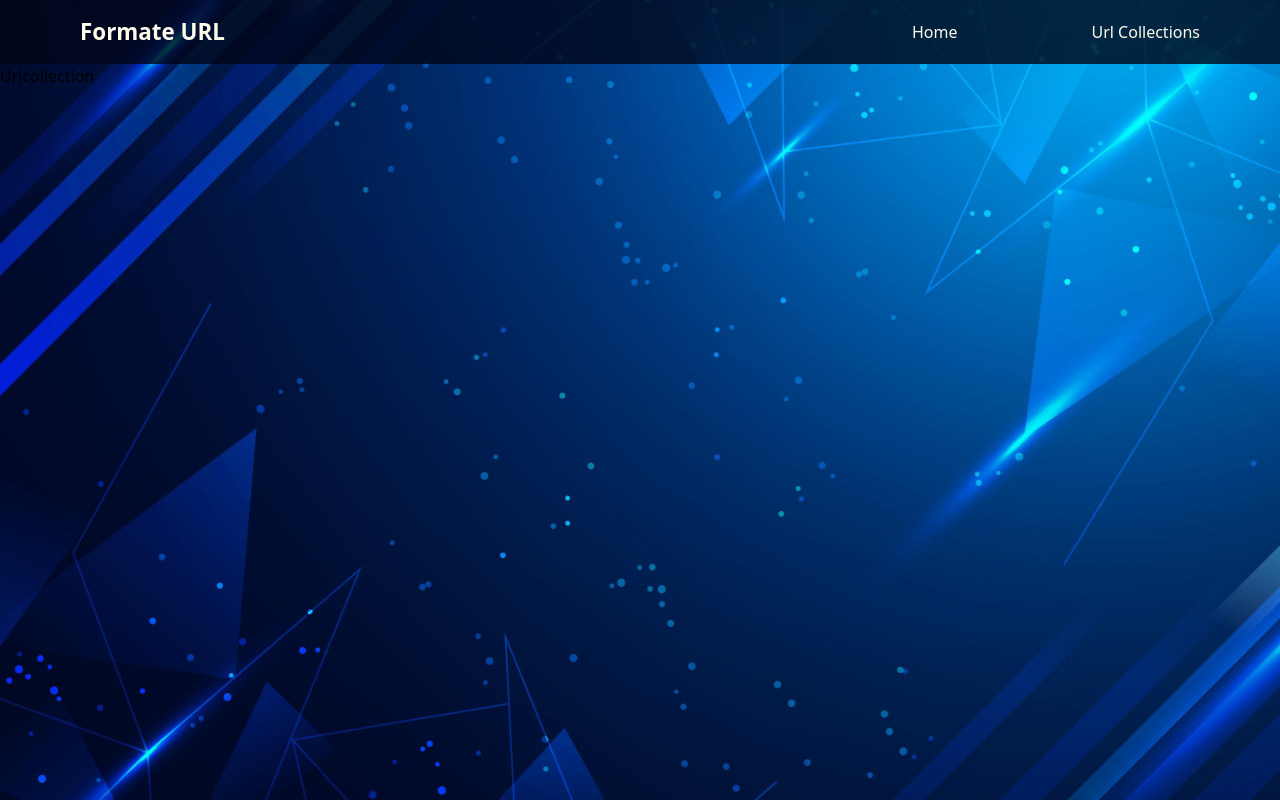
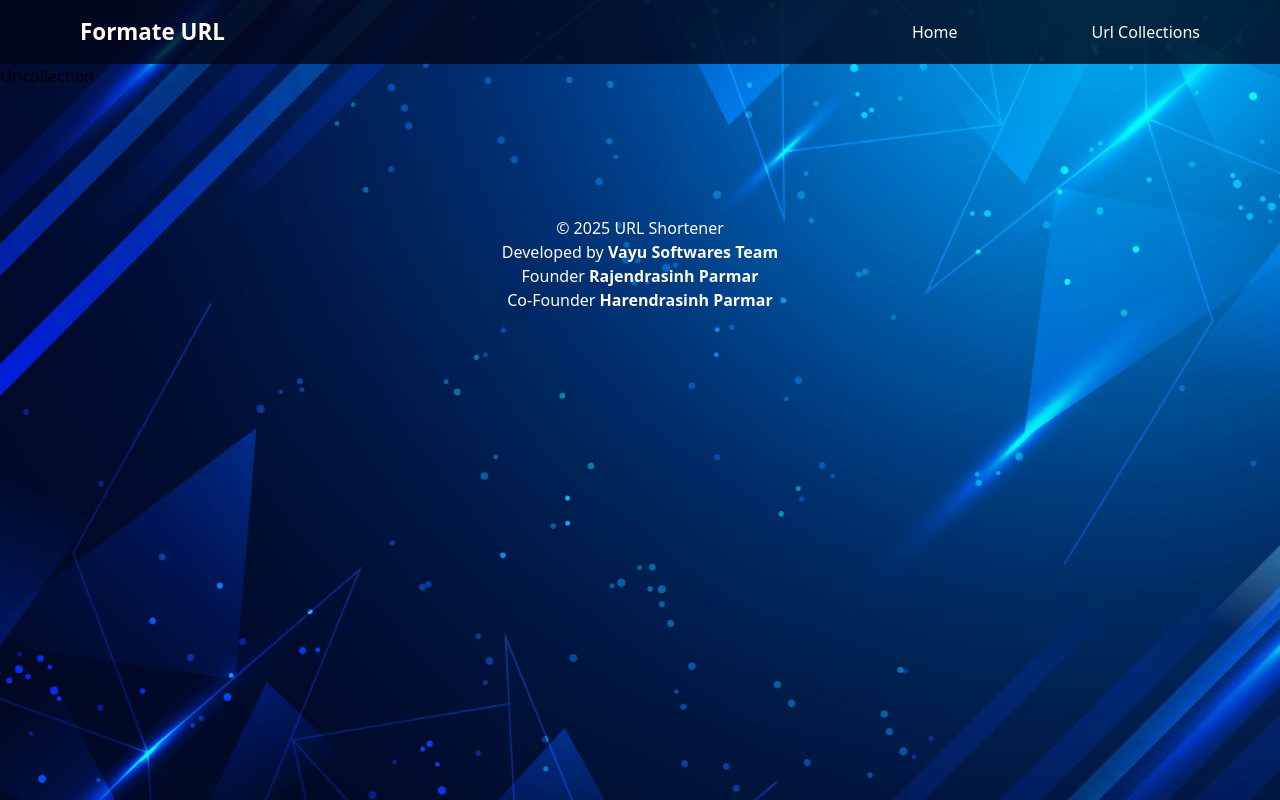
Before and after one commit to harendrasinp/UrlShortner, a React (Vite) app: page /urls-collection in a window 1280 px wide. Built offline with nearby package versions, Linux system fonts and the light colour scheme.

Commit message:
add footer

```diff
--- a/src/Component/Error.jsx
+++ b/src/Component/Error.jsx
@@ -10,7 +10,7 @@ export const Error = () => {
                 </svg>
                 <span class="sr-only">Info</span>
                 <div>
-                    <span class="font-medium">{message} To Formate</span>
+                    <span class="font-medium">{message}</span>
                 </div>
             </div>
         </div>
--- /dev/null
+++ b/src/Component/Footer.jsx
@@ -0,0 +1,12 @@
+import React from 'react'
+
+export const Footer = () => {
+    return (
+        <footer className='w-full h-[4rem] mt-[9rem] text-amber-50 flex justify-center items-center flex-col' >
+            <div>© 2025 URL Shortener</div>
+            <div>Developed by <strong>Vayu Softwares Team</strong></div>
+            <div>Founder <strong>Rajendrasinh Parmar</strong></div>
+            <div>Co-Founder <strong>Harendrasinh Parmar</strong></div>
+        </footer>
+    )
+}
--- a/src/main.jsx
+++ b/src/main.jsx
@@ -7,6 +7,7 @@ import App from './App.jsx'
 import { Navbar } from './Component/Navbar.jsx'
 import { Home } from './Component/Home.jsx'
 import store from '../store.js'
+import { Footer } from './Component/Footer.jsx'
 
 createRoot(document.getElementById('root')).render(
   <StrictMode>
@@ -15,6 +16,7 @@ createRoot(document.getElementById('root')).render(
         <Navbar />
         <Home />
         <App />
+        <Footer/>
       </BrowserRouter>
     </Provider>
   </StrictMode>,
--- a/src/reducer/Urlreducer.js
+++ b/src/reducer/Urlreducer.js
@@ -29,6 +29,7 @@ export const localStorageThunk = createAsyncThunk("url/saveLocal", async (longUr
             return urlData;
         }else{
             return thunkApi.rejectWithValue("Already Formated")
+
         }
     }
     catch (err) {
@@ -59,10 +60,13 @@ const UrlSlice = createSlice({
     extraReducers: (builder) => {
         builder.addCase(localStorageThunk.fulfilled, (state, action) => {
             state.urlData.push(action.payload)
-        })
+        }),
         builder.addCase(localStorageThunk.rejected, (state, action) => {
             state.message = action.payload
-        })
+            setTimeout(()=>{
+                state.message = ""
+            },3000)
+        }),
         builder.addCase(fetchDataFromLocalStorage.fulfilled, (state, action) => {
             state.urlData =Array.isArray(action.payload) ? action.payload : [];
         })
```
Also changed, not shown: src/Component/Urlbox.jsx (+7 -6 lines).
